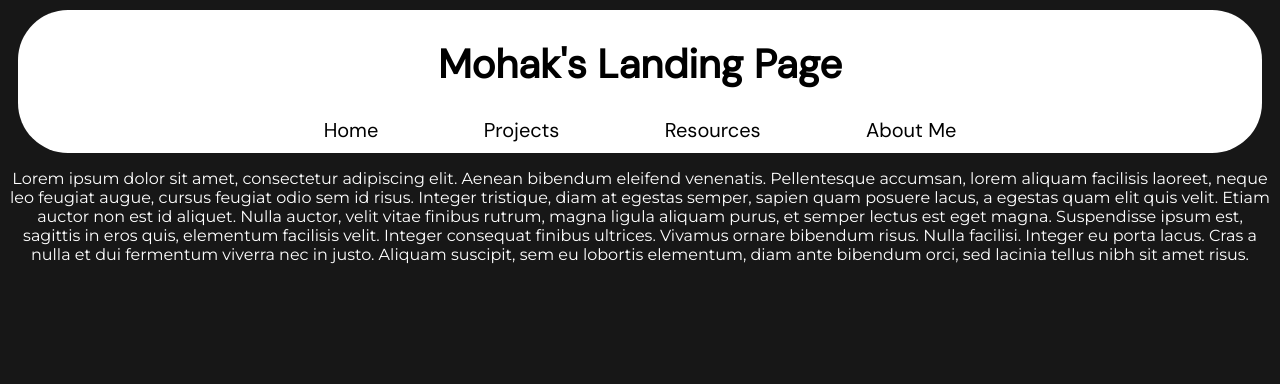
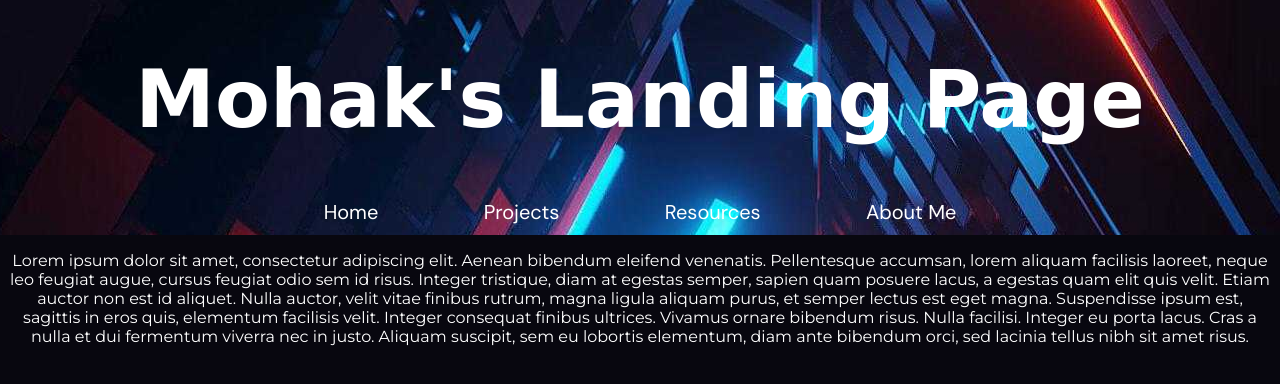
Before and after one commit to MohakB3/landing-page, a plain HTML site: page index.html in a window 1280 px wide. Drawn offline with Linux system fonts and the light colour scheme; a web font is replaced by a local one.

Commit message:
Feb 2nd 2022
Changed Banner Image and Updated Aesthetics

```diff
--- a/index.html
+++ b/index.html
@@ -11,7 +11,8 @@
         <link rel="preconnect" href="https://fonts.gstatic.com" crossorigin>
         <link href="https://fonts.googleapis.com/css2?family=DM+Sans&family=Roboto:wght@100&display=swap" rel="stylesheet">
         <link href="https://fonts.googleapis.com/css2?family=Montserrat&display=swap" rel="stylesheet">
-
+        <link href="https://fonts.googleapis.com/css2?family=Libre+Barcode+128+Text&display=swap" rel="stylesheet">
+        <link rel="icon" href=favicon.png>
     </head>
     <body>
         <div class="header">
--- a/stylesheet.css
+++ b/stylesheet.css
@@ -1,15 +1,21 @@
 .header {
     text-align: center;
-    color: black;
+    color: white;
     font-family: 'DM Sans', sans-serif;
     font-size: 20px;
-    background: white;
     padding-top: 1px;
     padding-bottom: 10px;
-    margin-top: 10px;
-    margin-left: 10px;
-    margin-right: 10px;
-    border-radius: 50px;
+    margin-top: -10px;
+    margin-left: -10px;
+    margin-right: -10px;
+    background-image: url('banner.jpg');
+    background-position: -1100px -400px;
+    /* border-radius: 50px; */
+}
+
+.header h1 {
+    font-family: 'Libre Barcode 128 Text', cursive;
+    font-size: 80px;
 }
 
 .header a:link {
@@ -47,7 +53,17 @@
     text-align: center;
 }
 
+.header image {
+    width: 1540px;
+    height: 200px;
+    object-fit: cover;
+    margin-left: -10px;
+    object-position: 0px -200px;
+}
+
 body {
-    background-color: #171717;
+    background-color: #08070f;
     color: white;
+    max-width: 100%;
+    overflow-x: hidden;
 }
```
Also changed, not shown: Banner.jpg (added), favicon.png (added).
